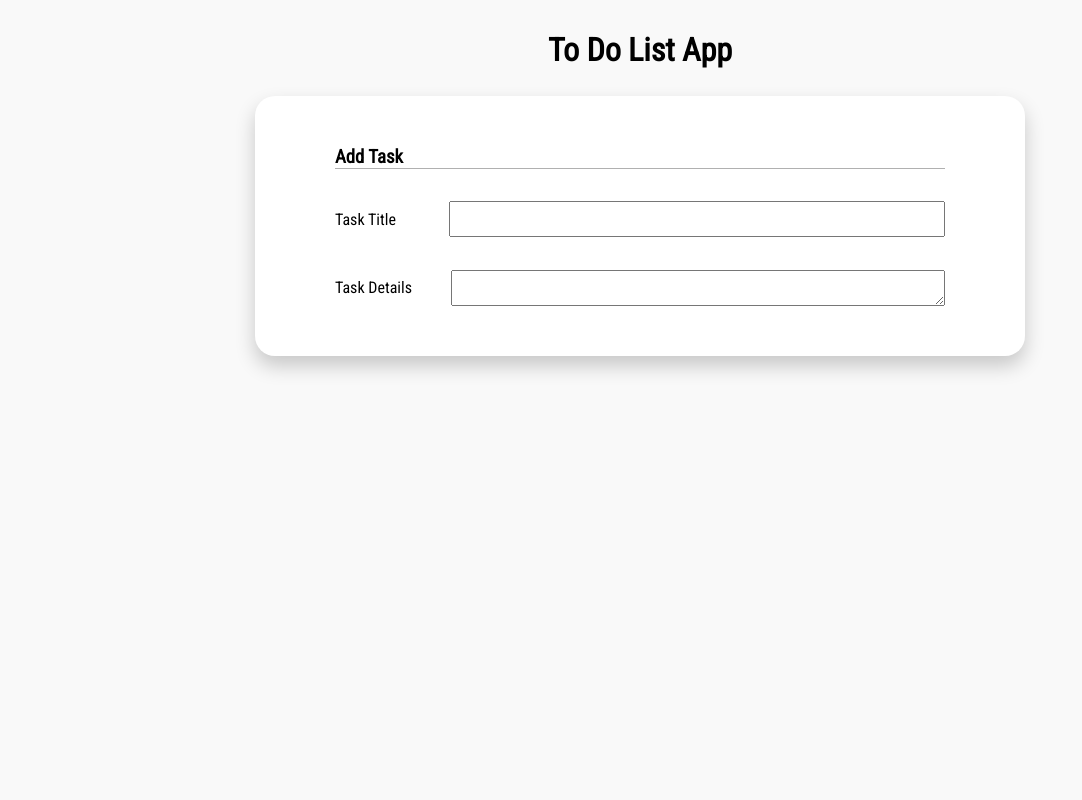
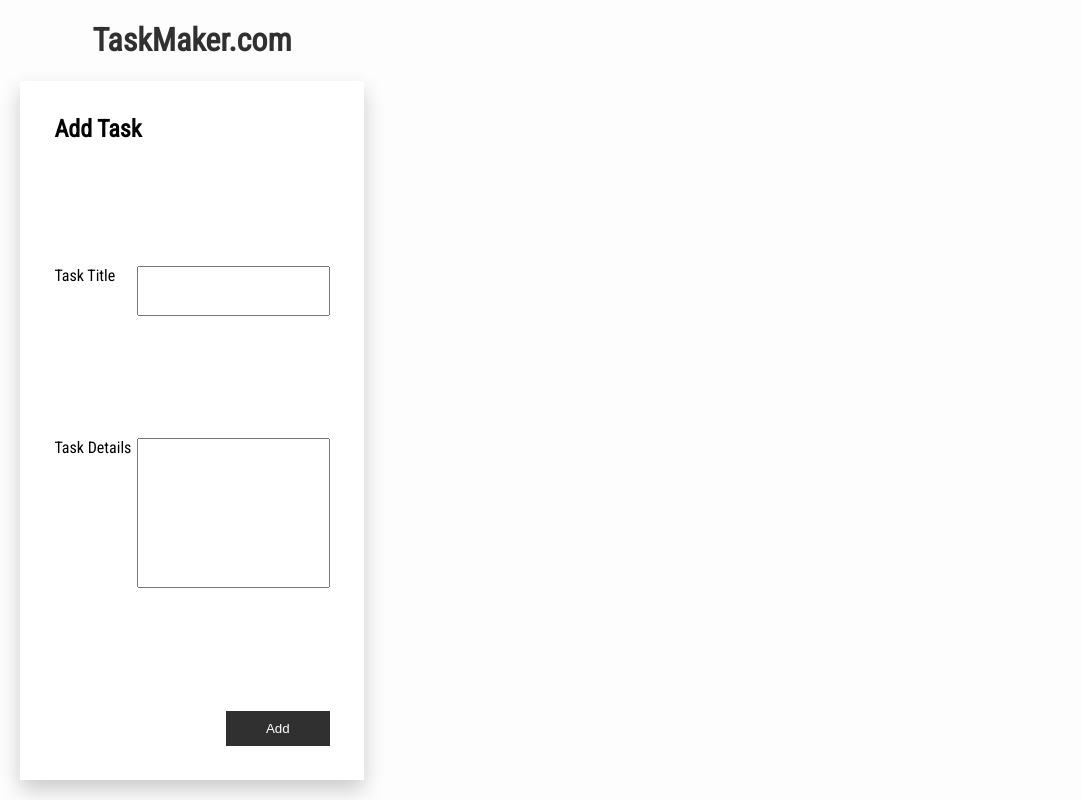
Before and after one commit to louel-dotty/react-redux-training, a React (Create React App) app: page / in a window 1280 px wide. Shown: the whole page, without its empty margins (0-1082 px from the left). Built offline with nearby package versions, Linux system fonts and the light colour scheme.

Commit message:
[update] styling and structure

```diff
--- a/src/components/Form.js
+++ b/src/components/Form.js
@@ -21,13 +21,17 @@
                     </label>
                 );
                 break;
+            default:
+                console.log("Error: Form type not specified");
+                break;
         }
     })
 
     return (
-        <form className="addToDo">
-            <h3>{props.title}</h3>
+        <form className="formCard">
+            <h2>{props.title}</h2>
             {items}
+            <button className="confirm">Add</button>
         </form>
     );
 }
--- a/src/containers/MainContainer.js
+++ b/src/containers/MainContainer.js
@@ -1,5 +1,6 @@
 import React from 'react';
 import Form from '../components/Form'
+// import ToDoList from '../components/ToDoList'
 
 export default function MainContainer(){
     const fields = [
@@ -15,13 +16,15 @@
 
     return (
         <div className="mainContainer">
-            <h1>To Do List App</h1>
-            <div className="addTaskContainer">
-                <Form fields={fields} title="Add Task"/>
-            </div>
-            <div className="toDoItems">
-                <div className="filters">
-
+            <div className="flex-row">
+                <div className="flex-column">
+                    <h1>TaskMaker.com</h1>
+                    <div className="addTaskContainer">
+                        <Form fields={fields} title="Add Task"/>
+                    </div>
+                </div>
+                <div className="toDos">
+                    {/* <ToDoList /> */}
                 </div>
             </div>
         </div>
--- a/src/index.css
+++ b/src/index.css
@@ -1,42 +1,74 @@
 @import url('https://fonts.googleapis.com/css2?family=Roboto+Condensed&display=swap');
 
-html, body {
+html, body, #root {
   width: 100%;
   height: 100%;
   margin: 0;
   padding: 0;
   font-family: 'Roboto Condensed', sans-serif;
   text-align: center;
+  box-sizing: border-box;
 }
 
 body {
-  background-color: #f9f9f9;
+  background-color: #fdfdfd;
 }
 
-div{
-  margin: 0 auto;
-  padding: 5px 10px;
+h1{
+  color: #303030;
 }
 
-.addToDo{
+.flex-row{
+  display: flex;
+  flex-direction: row;
+  justify-content: center;
+  width: 100%;
+  height: 100%;
+  padding: 0;
+}
+.flex-column{
+  display: flex;
+  flex-direction: column;
+  justify-content: flex-start;
+  align-items: center;
+  height: 100%;
+  width: 30%;
+  padding: 0;
+}
+
+.toDos{
+  width: 70%;
+}
+
+.addTaskContainer, .mainContainer{
+  height: 100%;
+  width: 100%;
+  box-sizing: border-box;
+}
+
+.addTaskContainer{
+  padding: 20px;
+  padding-top: 0px;
+}
+
+.formCard{
   margin: 0 auto;
-  padding: 50px 80px;
-  width: 50%;
-  height: 160px;
+  padding: 10% 10%;
+  width: 100%;
+  height: 100%;
   display: flex;
   flex-direction: column;
   justify-content: space-between;
   align-items: flex-end;
-  border-radius: 20px;
   box-shadow: 0 10px 20px rgba(0,0,0,0.2);
-  background-color: #ffffff;
+  background-color:  #ffffff;
+  box-sizing: border-box;
 }
 
-.addToDo h3{
+.formCard h2{
   margin: 0 auto;
   width: 100%;
   text-align: left;
-  border-bottom: solid 1px #b0b0b0;
 }
 
 label{
@@ -44,10 +76,36 @@
   display: flex;
   flex-direction: row;
   justify-content: space-between;
-  align-items: center;
+  align-items: flex-start;
 }
 
-.field{
-  height: 30px;
-  width: 80%;
+input.field{
+  height:50px;
+  width: 70%;
+  box-sizing: border-box;
+  padding: 5%;
 }
+
+textarea{
+  resize: none;
+  height: 150px;
+  width: 70%;
+  font-family: sans-serif;
+  box-sizing: border-box;
+  padding: 5%;
+}
+
+.confirm{
+  border: none;
+  padding: 10px 40px;
+  outline: none;
+  background-color: #303030;
+  color: #ffffff;
+  cursor: pointer;
+  transition: 0.5s;
+}
+
+.confirm:hover{
+  box-shadow: 0px 2px 5px rgba(0,0,0,0.3);
+  background-color: #00ee66;
+}
```
Also changed, not shown: src/components/ToDoList.js (+14 -0 lines).
